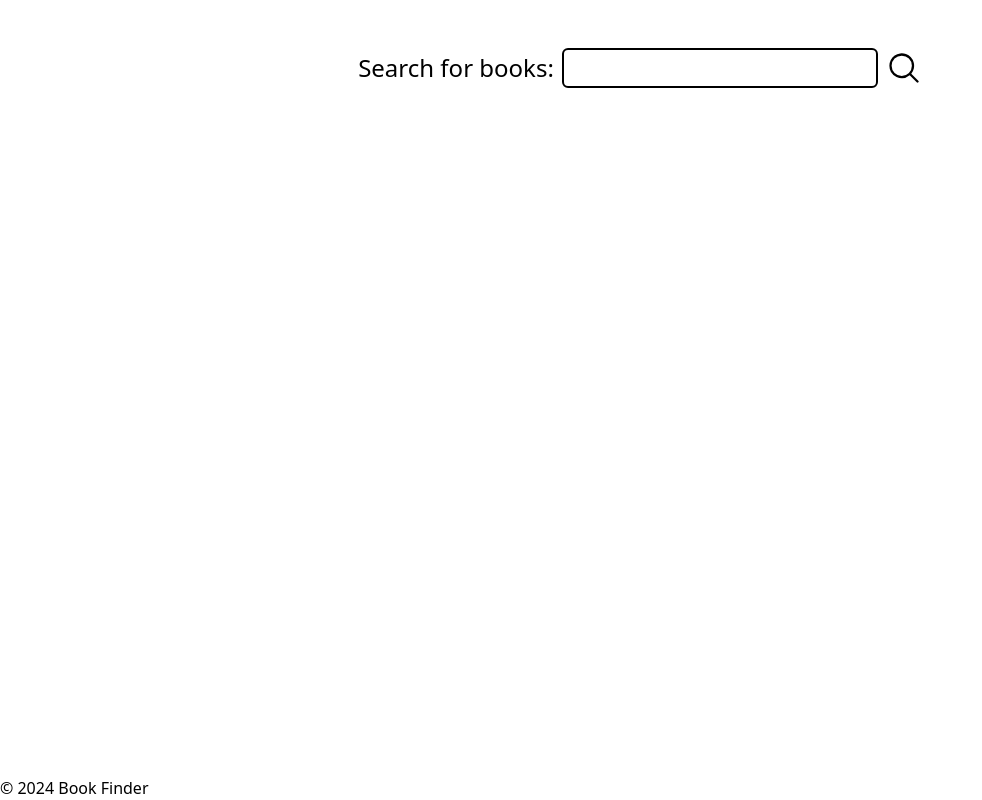
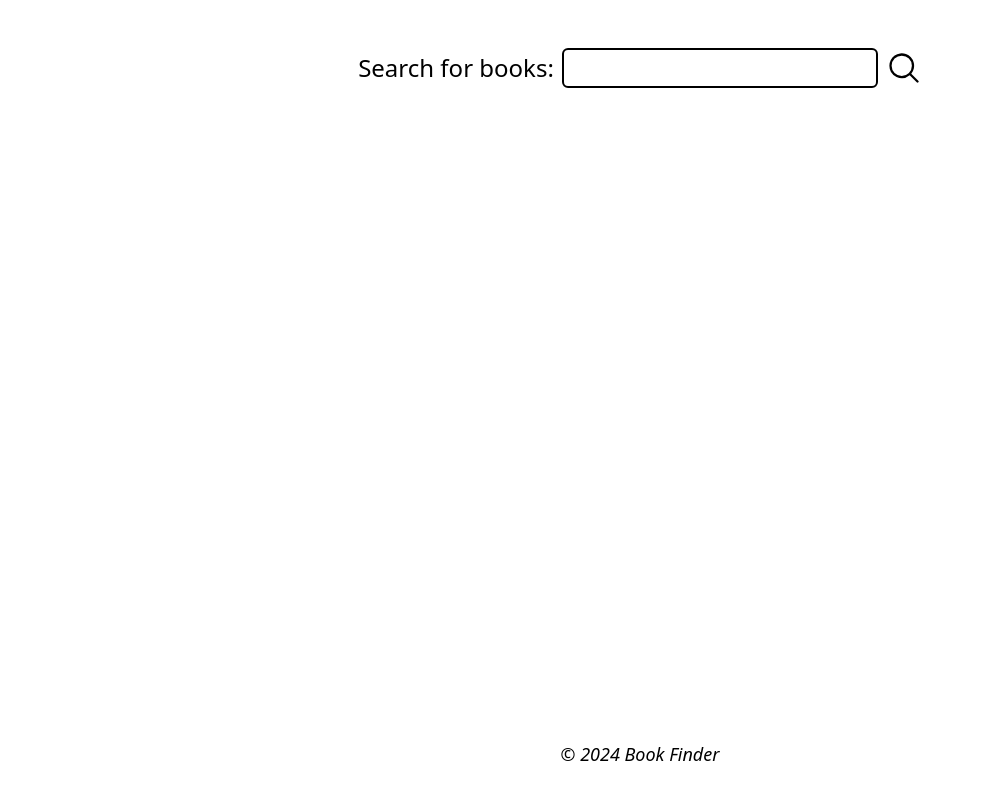
Before and after one commit to SEPOTOM/book-finder, a React (Vite) app: page / in a window 1280 px wide. Shown: the whole page, without its empty margins (0-982 px from the left). Built offline with nearby package versions, Linux system fonts and the light colour scheme.

Commit message:
feat: update footer styling

```diff
--- a/src/App.tsx
+++ b/src/App.tsx
@@ -20,8 +20,8 @@ const App = () => {
       <main className="grow">
         {searchQuery !== '' && <BooksList searchQuery={searchQuery} />}
       </main>
-      <footer>
-        <p>© 2024 Book Finder</p>
+      <footer className="flex justify-center py-8">
+        <p className="text-lg italic">© 2024 Book Finder</p>
       </footer>
     </Provider>
   );
```
